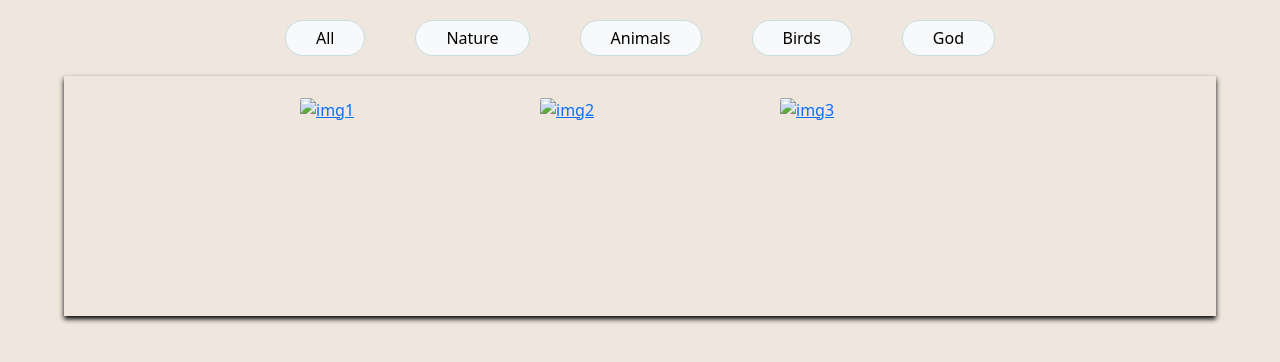
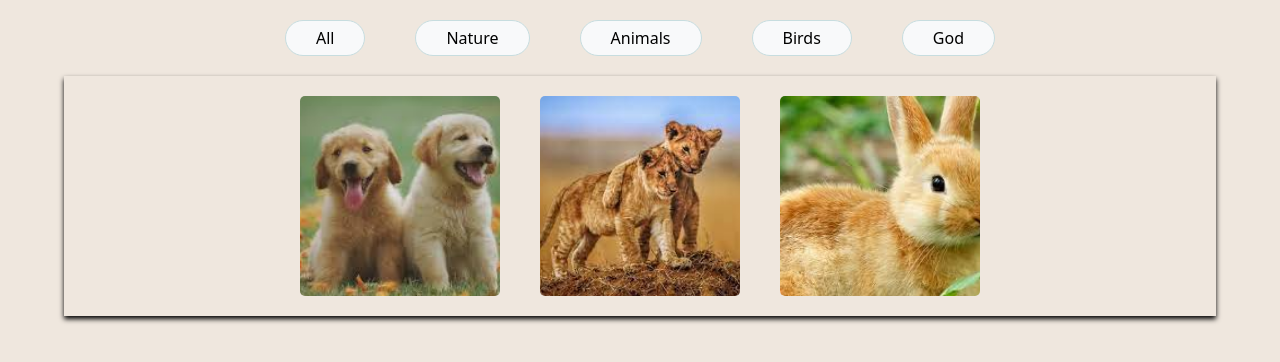
Before and after one commit to Vaani03/Photo-Gallery, a plain HTML site: page animals.html in a window 1280 px wide. Drawn offline with nearby package versions, Linux system fonts and the light colour scheme; some packages are replaced by stand-ins of ours; a script that the page names is missing.

Commit message:
Update animals.html

```diff
--- a/animals.html
+++ b/animals.html
@@ -20,13 +20,13 @@
 
     <div class="gallery">
         <a href="img/dogs.jpg">
-            <img class="items" src="dogs.jpg" alt="img1">
+            <img class="items" src="img/dogs.jpg" alt="img1">
         </a>
         <a href="img/lion.jpg">
-            <img class="items" src="lion.jpg" alt="img2">
+            <img class="items" src="img/lion.jpg" alt="img2">
         </a>
         <a href="img/rabbit.jpg">
-            <img class="items" src="rabbit.jpg" alt="img3">
+            <img class="items" src="img/rabbit.jpg" alt="img3">
         </a>
 
     </div>
```
